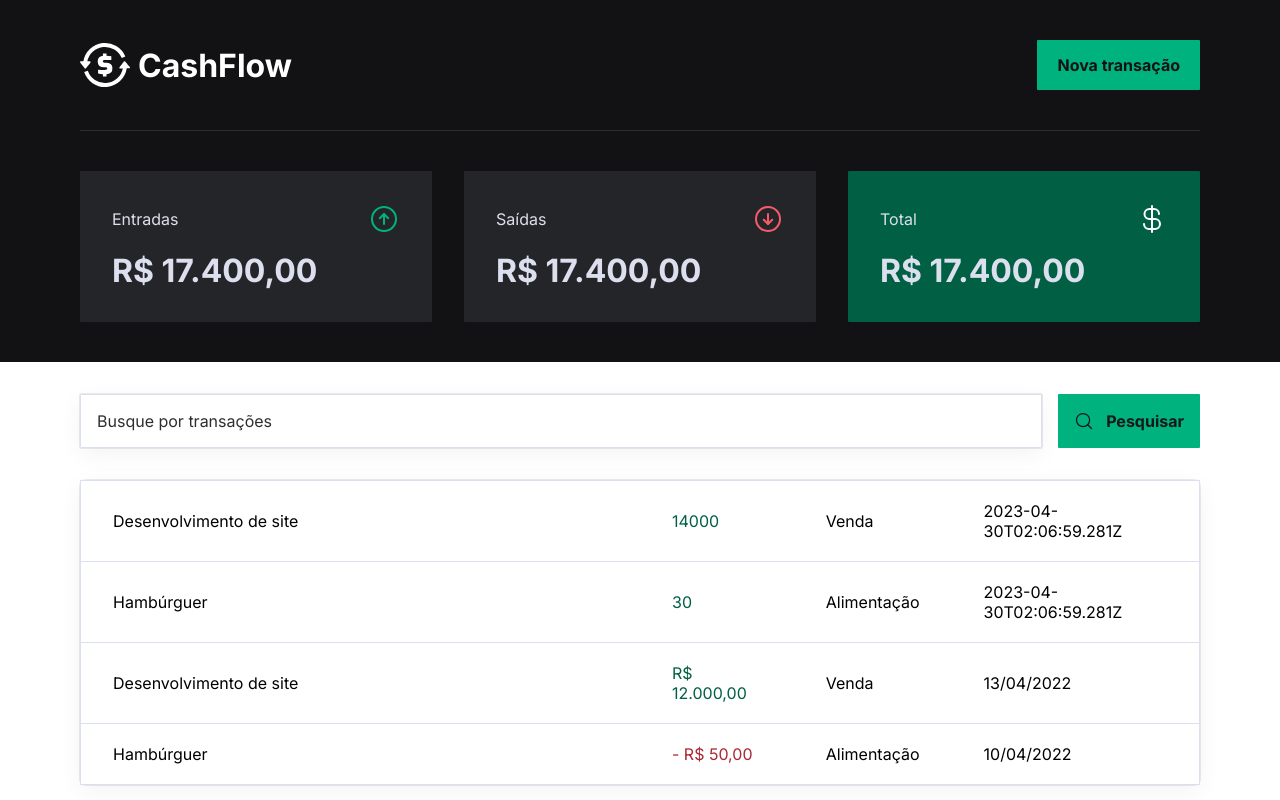
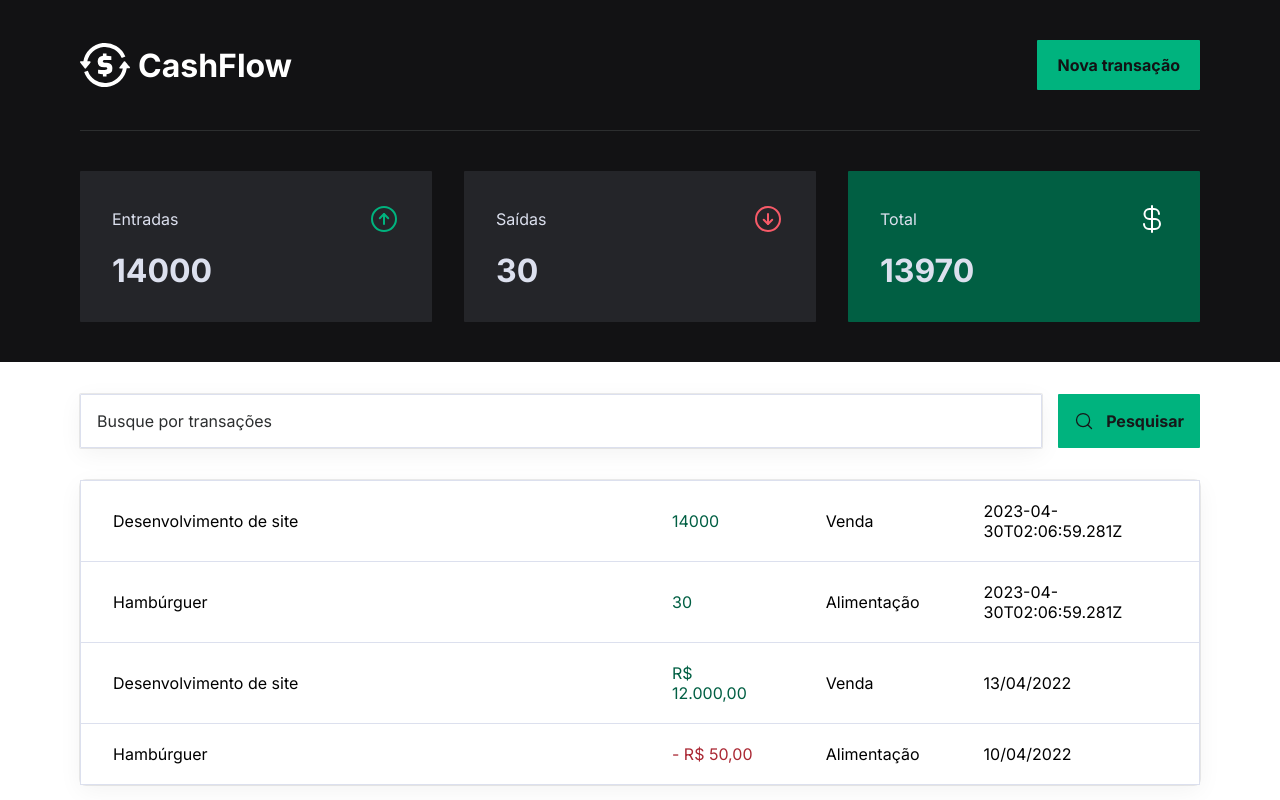
Before and after one commit to maykongsn/cashflow, a React (Vite) app: page / in a window 1280 px wide. Built offline with nearby package versions, Linux system fonts and the light colour scheme; data requests are answered from the project's data file.

Commit message:
feat: cards de summary com os valores

```diff
--- a/src/components/Summary/index.tsx
+++ b/src/components/Summary/index.tsx
@@ -7,6 +7,25 @@
 export function Summary() {
   const { transactions } = useContext(TransactionsContext);
 
+  const summary = transactions.reduce(
+    (summaryAccumulator, transaction) => {
+      if (transaction.type === "income") {
+        summaryAccumulator.income += transaction.price;
+        summaryAccumulator.total += transaction.price;
+      } else {
+        summaryAccumulator.outcome += transaction.price;
+        summaryAccumulator.total -= transaction.price;
+      }
+
+      return summaryAccumulator;
+    },
+    {
+      income: 0,
+      outcome: 0,
+      total: 0,
+    }
+  );
+
   return (
     <SummaryContainer>
       <SummaryContent>
@@ -15,7 +34,7 @@
             <span>Entradas</span>
             <ArrowCircleUp size={32} color="#00b37e" />
           </header>
-          <strong>R$ 17.400,00</strong>
+          <strong>{summary.income}</strong>
         </SummaryCard>
 
         <SummaryCard>
@@ -23,7 +42,7 @@
             <span>Saídas</span>
             <ArrowCircleDown size={32} color="#f75a68" />
           </header>
-          <strong>R$ 17.400,00</strong>
+          <strong>{summary.outcome}</strong>
         </SummaryCard>
 
         <SummaryCard variant="green">
@@ -31,7 +50,7 @@
             <span>Total</span>
             <CurrencyDollar size={32} color="#fff" />
           </header>
-          <strong>R$ 17.400,00</strong>
+          <strong>{summary.total}</strong>
         </SummaryCard>
       </SummaryContent>
     </SummaryContainer>
```
Also changed, not shown: .eslintrc.cjs.
